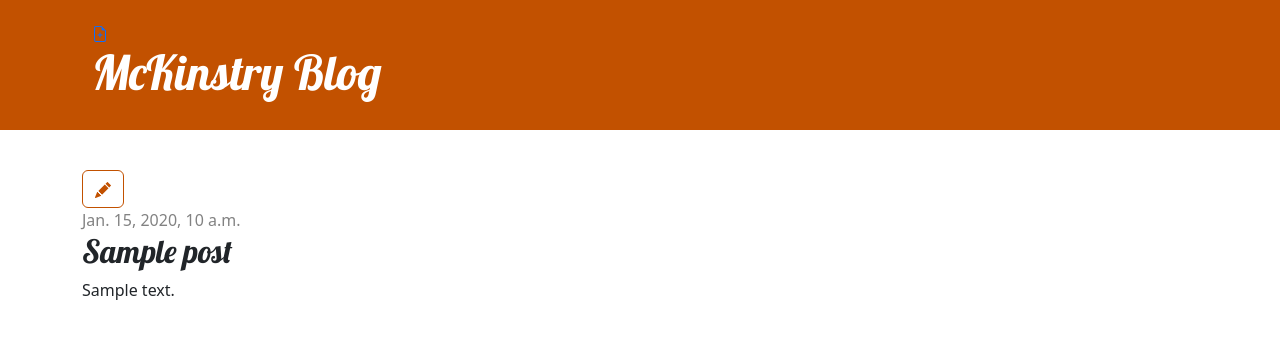
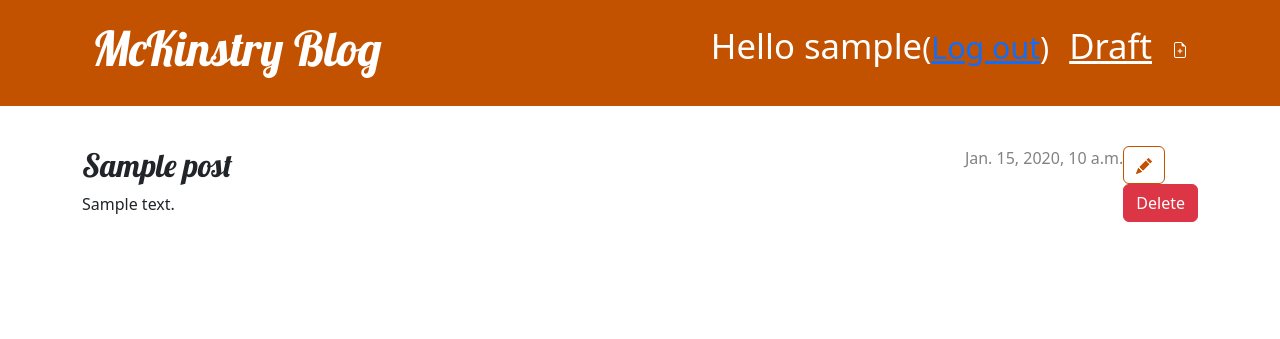
Before and after one commit to CareerAcademyAnthis/my-first-blog, a Django app: page /post/1/ in a window 1280 px wide. Shown: the top 339 px of the page. Run offline with Django 5.2, Linux system fonts and the light colour scheme; a user stored in the database is signed in; tables that the repository leaves empty hold one stand-in row (values such as "Sample post").

Commit message:
Complete Homework secure website

```diff
--- a/blog/templates/blog/base.html
+++ b/blog/templates/blog/base.html
@@ -5,22 +5,23 @@
 
         <title>McKinstry's Blog</title>
         <link rel="stylesheet" href="https://cdn.jsdelivr.net/npm/bootstrap@5.3.3/dist/css/bootstrap.min.css" integrity="sha384-QWTKZyjpPEjISv5WaRU9OFeRpok6YctnYmDr5pNlyT2bRjXh0JMhjY6hW+ALEwIH" crossorigin="anonymous">
+        <link rel="stylesheet" href="https://fonts.googleapis.com/css?family=Lobster&subset=latin,latin-ext">
         <link rel="stylesheet" href="{% static '/css/blog.css' %}">
-        <link rel="stylesheet" href="https://fonts.googleapis.com/css?family=Lobster&subset=latin,latin-ext">
-
     </head>
     <body>
         <header class="page-header">
             <div class="container">
                 {% if user.is_authenticated %}
-                    <a href="{% url 'post_new'%}" class="'top-menu">
-                        {% include './icons/file-earmark-plus.svg' %}
-                    </a>
+                    <a href="{% url 'post_new' %}" class="top-menu">{% include './icons/file-earmark-plus.svg' %}</span></a>
+                    <a href="{% url 'post_draft_list' %}" class="top-menu">Draft</span></a>
+                    <p class="top-menu">Hello {{ user.username }}<small>(<a href="{% url 'logout' %}">Log out</a>)</small></p>
+                {% else %}
+                    <a href="{% url 'login' %}" class="top-menu">{% include './icons/lock.svg' %}</span></a>
                 {% endif %}
                 <h1><a href="/">McKinstry Blog</a></h1>
             </div>
         </header>
-        <main class="container">
+        <main class="content container">
 
             <div class="row">
                 <div class="col">
--- a/blog/templates/blog/post_detail.html
+++ b/blog/templates/blog/post_detail.html
@@ -1,18 +1,23 @@
 {% extends 'blog/base.html' %}
 
 {% block content %}
-    <article class="'post">
-        <aside class="'actions">
+    <article class="post">
+        <aside class="actions">
             {% if user.is_authenticated %}
-                <a class="btn btn-secondary" href="{% url 'post_edit' pk=post.pk %}">
-                    {% include './icons/pencil-fill.svg' %}
-                </a>
+                <a class="btn btn-secondary" href="{% url 'post_edit' pk=post.pk %}">{% include './icons/pencil-fill.svg' %}</span></a>
+                <form method="POST" action="{% url 'post_remove' pk=post.pk %}" class="post-form">{% csrf_token %}
+                    <button type="submit" class="post btn btn-danger" name="delete">Delete</button>
+                </form>
             {% endif %}
         </aside>
         {% if post.published_date %}
-            <time class="date">
+            <div class="date">
                 {{ post.published_date }}
-            </time>
+            </div>
+        {% else %}
+            <form method="POST" action="{% url 'post_publish' pk=post.pk %}" class="post-form">{% csrf_token %}
+                <button type="submit" class="post btn btn-secondary" name="publish">Publish</button>
+            </form>
         {% endif %}
         <h2>{{ post.title }}</h2>
         <p>{{ post.text|linebreaksbr }}</p>
--- a/blog/urls.py
+++ b/blog/urls.py
@@ -1,4 +1,4 @@
-from django.urls import path
+from django.urls import path, include
 from . import views
 
 urlpatterns = [
@@ -6,4 +6,7 @@
     path('post/<int:pk>/', views.post_detail, name='post_detail'),
     path('post/new/', views.post_new, name='post_new'),
     path('post/<int:pk>/edit/', views.post_edit, name='post_edit'),
+    path('drafts/', views.post_draft_list, name='post_draft_list'),
+    path('post/<int:pk>/publish/', views.post_publish, name='post_publish'),
+    path('post/<int:pk>remove/', views.post_remove, name='post_remove'),
 ]
--- a/blog/views.py
+++ b/blog/views.py
@@ -1,7 +1,8 @@
-from django.shortcuts import render, get_object_or_404
+from django.shortcuts import render, get_object_or_404, redirect
 from django.utils import timezone
 from .models import Post
 from .forms import PostForm
+from django.contrib.auth.decorators import login_required
 
 # Create your views here.
 def post_list(request):
@@ -12,6 +13,7 @@
     post = get_object_or_404(Post, pk=pk)
     return render (request, 'blog/post_detail.html', {'post': post})
 
+@login_required
 def post_new(request):
     if request.method == "POST":
         form = PostForm(request.POST)
@@ -21,10 +23,13 @@
             #post.published_date = timezone.now()
             post.save()
             return redirect('post_detail', pl=post.pk)
+        else:
+            print("Form errors", form.errors)
     else:
         form = PostForm()
     return render(request, 'blog/post_edit.html', {'form': form})
 
+@login_required
 def post_edit(request, pk):
     post = get_object_or_404(Post, pk=pk)
     if request.method == "POST":
@@ -34,7 +39,26 @@
             post.author = request.user
             #post.published_date = timezone.now()
             post.save()
-            return redirect('post_detail', pl=post.pk)
+            return redirect('post_detail', pk=post.pk)
     else:
         form = PostForm(instance=post)
     return render(request, 'blog/post_edit.html', {'form': form})
+
+@login_required
+def post_draft_list(request):
+    posts = Post.objects.filter(published_date__isnull=True).order_by("created_date")
+    return render(request, 'blog/post_draft_list.html', {'posts': posts})
+
+@login_required
+def post_publish(request, pk):
+    post = get_object_or_404(Post, pk=pk)
+    if request.method=="POST":
+        post.publish()
+    return redirect("post_detail", pk=pk)
+
+@login_required
+def post_remove(request, pk):
+    post = get_object_or_404(Post, pk=pk)
+    if request.method=='POST':
+        post.delete()
+    return redirect('post_list')
--- a/mysite/settings.py
+++ b/mysite/settings.py
@@ -125,3 +125,4 @@
 # https://docs.djangoproject.com/en/5.1/ref/settings/#default-auto-field
 
 DEFAULT_AUTO_FIELD = 'django.db.models.BigAutoField'
+LOGIN_REDIRECT_URL = '/'
--- a/mysite/urls.py
+++ b/mysite/urls.py
@@ -17,7 +17,11 @@
 from django.contrib import admin
 from django.urls import path, include
 
+from django.contrib.auth import views
+
 urlpatterns = [
     path('admin/', admin.site.urls),
+    path('accounts/login/', views.LoginView.as_view(), name='login'),
+    path('accounts/logout/', views.LogoutView.as_view(next_page='/'), name='logout'),
     path('', include('blog.urls')),
 ]
```
Also changed, not shown: blog/templates/blog/post_draft_list.html (added, +11 -0 lines), blog/templates/registration/login.html (added, +24 -0 lines), blog/templates/registration/logout.html (added, +24 -0 lines), blog/templates/blog/icons/lock.svg (added).
